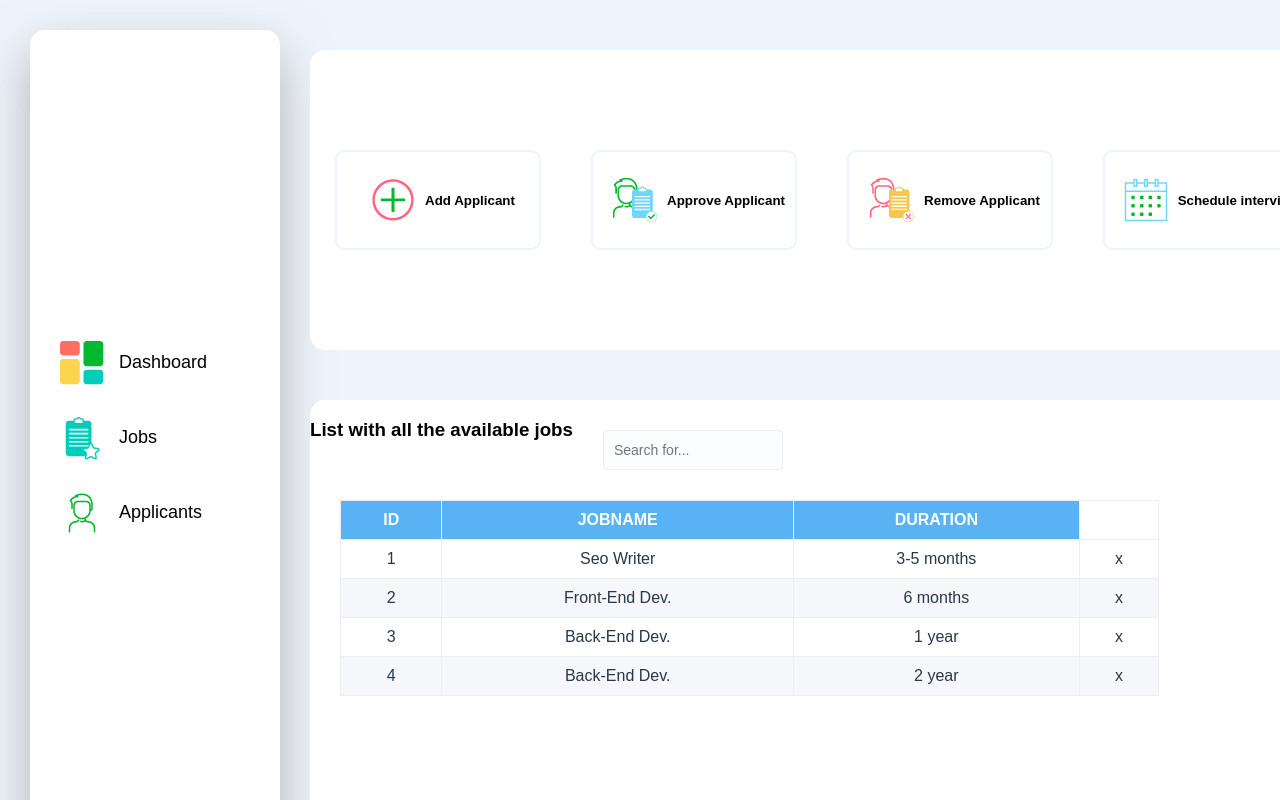
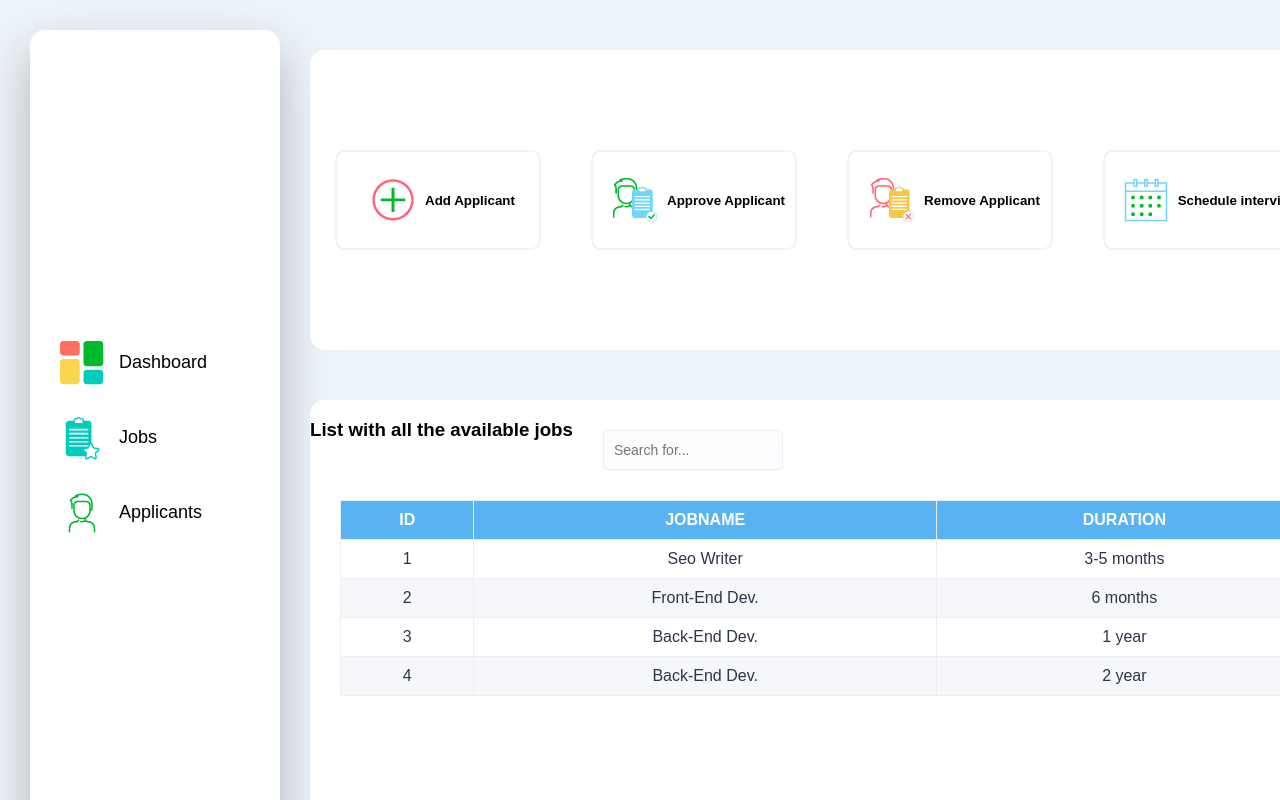
Before and after one commit to rlaurentiu4/HR-Dashboard-App, a React app: page /jobsView in a window 1280 px wide. Shown: the top 800 px of the page. Built offline with nearby package versions, Linux system fonts and the light colour scheme.

Commit message:
span remove

```diff
--- a/src/app.crit.less
+++ b/src/app.crit.less
@@ -102,7 +102,7 @@ a {
   -o-animation: 0.7s ease-in 0.7s cubic-bezier(0, 0, 0.6, 0.77) slideInFromRight;
 }
 .react-table {
-  width: 80%;
+  width: 95%;
   margin: 0 30px;
   border-radius: 5px;
   display: inline-table;
@@ -278,7 +278,7 @@ textarea {
 
 ._view-table-ctn {
   width: 80vw;
-  height: 730px;
+  height: 630px;
   background-color: white;
   border-radius: 15px;
   .anim-view-ctn();
--- a/src/components/appTable.jsx
+++ b/src/components/appTable.jsx
@@ -25,9 +25,6 @@ class AppTable extends React.Component {
           <td>{sName}</td>
           <td>{eMail}</td>
           <td>{phNumber}</td>
-          <td>
-            <span>x</span>
-          </td>
         </tr>
       );
     });
--- a/src/components/jobTable.jsx
+++ b/src/components/jobTable.jsx
@@ -23,9 +23,6 @@ class JobTable extends React.Component {
           <td>{id}</td>
           <td>{jobName}</td>
           <td>{duration}</td>
-          <td>
-            <span>x</span>
-          </td>
         </tr>
       );
     });
```
